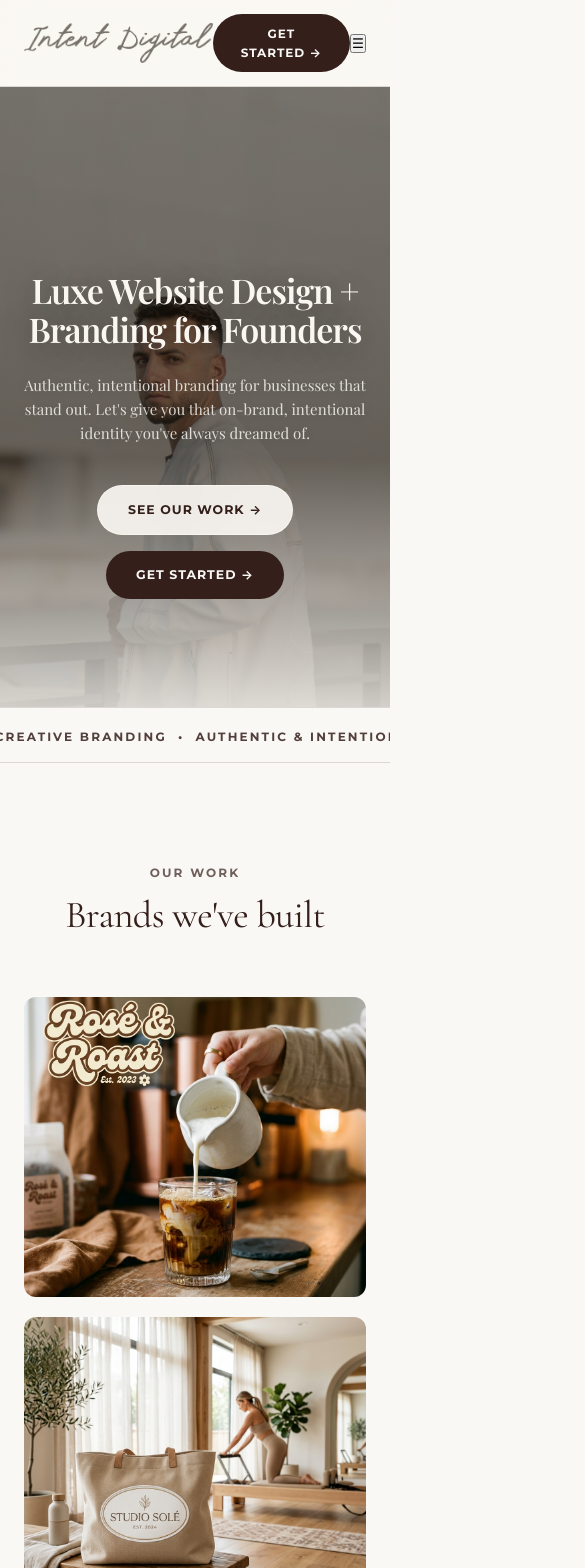
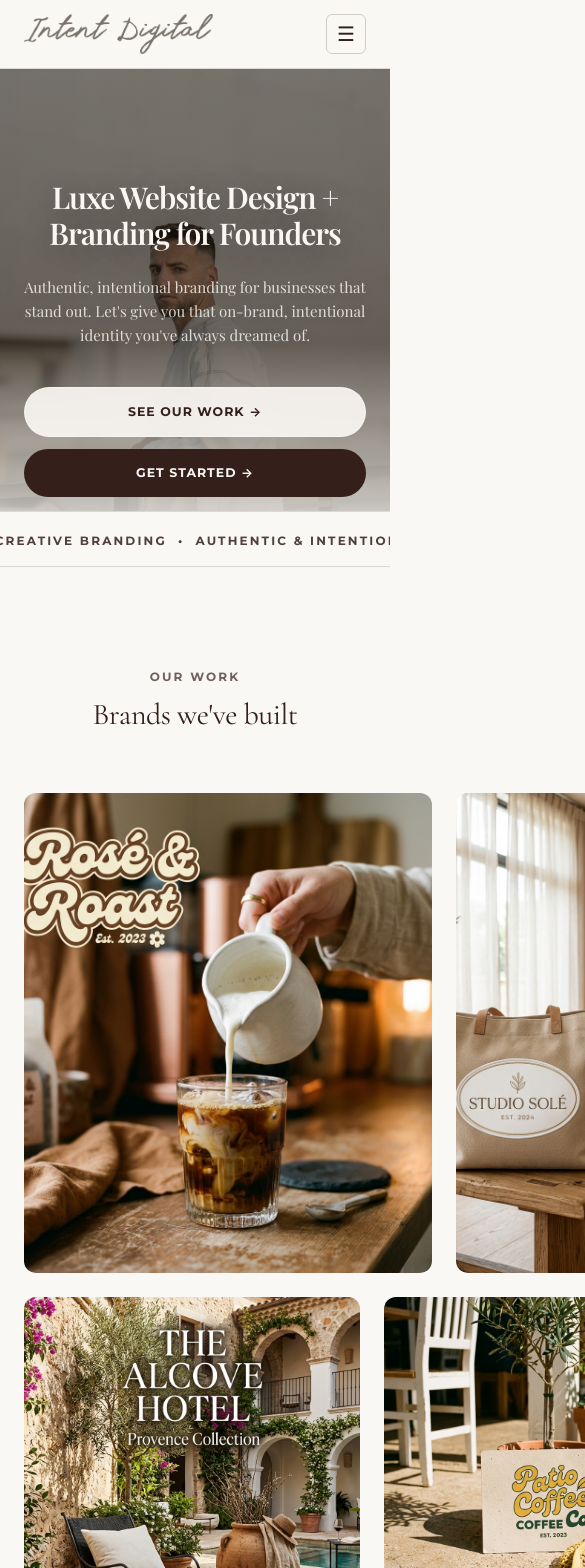
Before and after one commit to milanese88/intent-digital, a React (Vite) app: page / in a window 390 px wide. Shown: the top 1568 px of the page, 585 px wide, since content can reach past the window. Built offline with nearby package versions, Linux system fonts and the light colour scheme; a web font is replaced by a local one.

Commit message:
Update home.css

```diff
--- a/src/styles/home.css
+++ b/src/styles/home.css
@@ -98,6 +98,64 @@
 .btn-nav-cta:hover {
   background-color: var(--terracotta);
   color: var(--espresso);
+}
+
+.mobile-toggle-btn {
+  display: none;
+  background: transparent;
+  border: 1px solid var(--espresso-20);
+  border-radius: 6px;
+  color: var(--espresso);
+  font-size: 20px;
+  width: 40px;
+  height: 40px;
+  align-items: center;
+  justify-content: center;
+  cursor: pointer;
+  transition: var(--transition-smooth);
+}
+
+.mobile-toggle-btn:hover {
+  background-color: var(--espresso-06);
+}
+
+.mobile-nav-drawer {
+  position: absolute;
+  top: 100%;
+  left: 0;
+  right: 0;
+  background-color: var(--cream);
+  border-bottom: 1px solid var(--espresso-15);
+  box-shadow: 0 12px 30px rgba(52, 31, 26, 0.12);
+  display: flex;
+  flex-direction: column;
+  padding: 24px;
+  gap: 16px;
+  align-items: center;
+  z-index: 999;
+  animation: fadeInDown 0.3s cubic-bezier(0.16, 1, 0.3, 1);
+}
+
+.mobile-nav-link {
+  font-family: var(--font-sans);
+  font-size: 13px;
+  font-weight: 700;
+  letter-spacing: 0.12em;
+  text-transform: uppercase;
+  color: var(--espresso);
+  padding: 8px 0;
+  transition: var(--transition-smooth);
+}
+
+.mobile-nav-link:hover {
+  opacity: 0.7;
+}
+
+.btn-mobile-cta {
+  width: 100%;
+  max-width: 280px;
+  margin-top: 8px;
+  text-align: center;
 }
 
 /* Cinematic Editorial Hero Section */
@@ -1156,6 +1214,79 @@
 }
 
 @media (max-width: 768px) {
+  .desktop-only {
+    display: none !important;
+  }
+
+  .mobile-toggle-btn {
+    display: flex;
+  }
+
+  .nav-container {
+    display: flex;
+    justify-content: space-between;
+    align-items: center;
+  }
+
+  .hero-section.hero-cinematic {
+    padding: 110px 0 70px 0;
+    min-height: auto;
+  }
+
+  .hero-editorial-title {
+    font-size: 34px;
+    line-height: 1.2;
+  }
+
+  .hero-editorial-subtitle {
+    font-size: 15px;
+  }
+
+  .hero-editorial-actions {
+    flex-direction: column;
+    width: 100%;
+    gap: 12px;
+  }
+
+  .btn-pill-primary,
+  .btn-pill-secondary {
+    width: 100%;
+    text-align: center;
+    box-sizing: border-box;
+  }
+
+  .welcome-intro-section,
+  .services-section,
+  .why-section,
+  .cta-banner-section {
+    padding: 64px 0;
+  }
+
+  .welcome-visuals-grid {
+    grid-template-columns: 1fr;
+    gap: 24px;
+    margin-top: 36px;
+  }
+
+  .welcome-card-frame {
+    height: 320px;
+  }
+
+  .services-grid {
+    grid-template-columns: 1fr;
+    gap: 24px;
+  }
+
+  .service-card {
+    padding: 28px 20px;
+    border-radius: 16px;
+  }
+
+  .why-grid {
+    grid-template-columns: 1fr;
+    gap: 32px;
+  }
+
   .footer-grid-layout {
     grid-template-columns: 1fr;
     gap: 40px;
@@ -1175,94 +1306,6 @@
   .footer-nav-col {
     text-align: center;
   }
-  .nav-container {
-    display: flex;
-    justify-content: space-between;
-  }
-
-  .nav-links,
-  .nav-links-left {
-    display: none;
-  }
-
-  .hero-section.hero-cinematic {
-    padding: 100px 0 80px 0;
-    min-height: 80vh;
-  }
-
-  .hero-editorial-title {
-    font-size: 34px;
-  }
-
-  .hero-editorial-subtitle {
-    font-size: 15px;
-  }
-
-  .hero-postcard-card {
-    grid-template-columns: 1fr;
-    padding: 24px;
-    min-height: auto;
-    gap: 32px;
-  }
-
-  .postcard-left {
-    padding-right: 0;
-    border-right: none;
-    border-bottom: 1px dashed var(--espresso-15);
-    padding-bottom: 32px;
-  }
-
-  .postcard-postmark-wrap {
-    bottom: -15px;
-    right: 0;
-  }
-
-  .postcard-right {
-    padding-left: 0;
-  }
-
-  .postcard-actions {
-    flex-direction: column;
-    width: 100%;
-    gap: 12px;
-  }
-
-  .btn-hero-primary,
-  .btn-hero-secondary {
-    width: 100%;
-    text-align: center;
-  }
-
-  .portfolio-grid {
-    grid-template-columns: 1fr;
-    gap: 20px;
-  }
-
-  .portfolio-card,
-  .portfolio-card-large,
-  .portfolio-card-tall,
-  .portfolio-card-half {
-    grid-column: span 1 !important;
-    height: 300px !important;
-  }
-
-  .services-grid {
-    grid-template-columns: 1fr;
-    gap: 24px;
-  }
-
-  .service-card {
-    padding: 32px;
-  }
-
-  .why-grid {
-    grid-template-columns: 1fr;
-    gap: 32px;
-  }
-
-  .cta-banner-title {
-    font-size: 32px;
-  }
 
   .footer-top {
     grid-template-columns: 1fr;
@@ -1271,6 +1314,24 @@
 
   .footer-container {
     gap: 40px;
+  }
+}
+
+@media (max-width: 480px) {
+  .hero-editorial-title {
+    font-size: 30px;
+  }
+
+  .section-title {
+    font-size: 30px;
+  }
+
+  .cta-banner-title {
+    font-size: 28px;
+  }
+
+  .card-price {
+    font-size: 36px;
   }
 }
 
```
